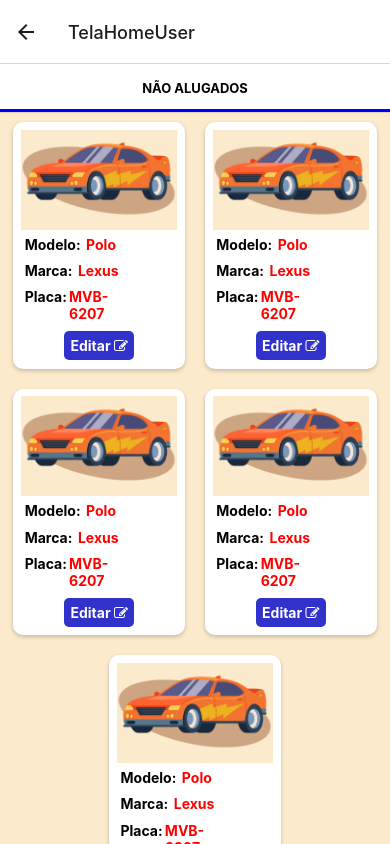
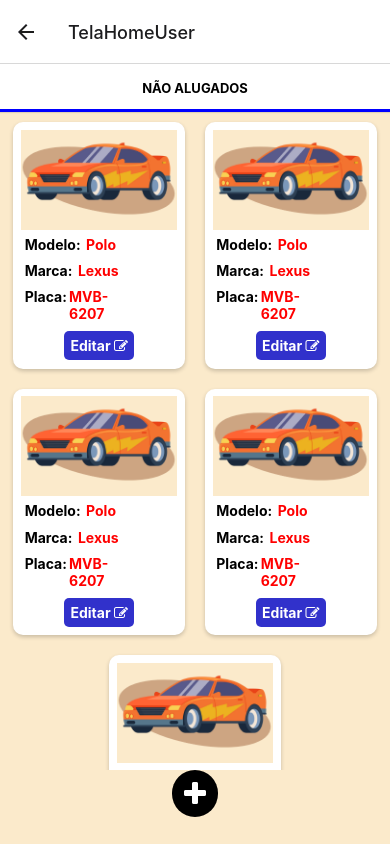
Before and after one commit to RenatoFreitas1991/prj-alocacao, a React Native app: screen /TelaHomeUser in a window 390 px wide. Built offline with nearby package versions, Linux system fonts and the light colour scheme.

Commit message:
feat: components ButtoMore and BR

```diff
--- /dev/null
+++ b/src/components/BR/BR.tsx
@@ -0,0 +1,9 @@
+import React from "react";
+import { View } from "react-native";
+import styles from './BRStyle';
+
+export default function BR() {
+    return(
+        <View style={styles.br} />
+    )
+}
--- /dev/null
+++ b/src/components/BR/BRStyle.tsx
@@ -0,0 +1,11 @@
+import { StyleSheet } from 'react-native';
+
+const styles = StyleSheet.create({
+    br: {
+        height: '1%',
+        marginTop:'5%',
+        width: '100%',
+    }
+});
+
+export default styles;
--- /dev/null
+++ b/src/components/ButtonMore/ButtonMore.tsx
@@ -0,0 +1,12 @@
+import React from 'react';
+import { View, Text, TouchableOpacity } from 'react-native';
+import Icon from 'react-native-vector-icons/FontAwesome';
+import styles from './ButtonMoreStye';
+
+export default function ButtonMore() {
+    return(
+        <TouchableOpacity style={styles.container}>
+            <Icon name="plus" size={28} color="#ffff" />
+        </TouchableOpacity>
+    )
+}
--- /dev/null
+++ b/src/components/ButtonMore/ButtonMoreStye.tsx
@@ -0,0 +1,18 @@
+import { StyleSheet } from 'react-native';
+
+const styles = StyleSheet.create({
+    container: {
+        display: 'flex',
+        justifyContent: 'center',
+        alignItems: 'center',
+        height: 10,
+        backgroundColor: "black",
+        margin: 'auto',
+        padding: '6%',
+        width: '10%',
+        borderRadius: 50,
+        zIndex: 1000,
+    },
+})
+
+export default styles;
--- a/src/screens/VeiculosNaoAlugados/VeiculosNaoAlugados.tsx
+++ b/src/screens/VeiculosNaoAlugados/VeiculosNaoAlugados.tsx
@@ -1,16 +1,25 @@
 import React, { useState } from "react";
 import { View, ScrollView } from "react-native";
 import styles from '../styles/TelaHomeStyle';
+import ButtonMore from '../../components/ButtonMore/ButtonMore'
 
 import CardVeiculo from '../../components/CardVehicle/CardVehicle';
+import BR from '../../components/BR/BR'
 
 export default function VeiculosNaoAlugados() {
     return(
-      <ScrollView style={styles.container}>
+      <View style={styles.container1}>
+        <ScrollView style={styles.container2}>
           <View>
-
           </View>
           <View  style={styles.cardsContainer}>
+            <CardVeiculo
+              modelo="Polo"
+              marca="Lexus"
+              placa="MVB-6207"
+              nameButton="Editar"
+              iconButton="edit"
+            />
             <CardVeiculo
               modelo="Polo"
               marca="Lexus"
@@ -26,7 +35,6 @@
               nameButton="Editar"
               iconButton="edit"
             />
-
             <CardVeiculo
               modelo="Polo"
               marca="Lexus"
@@ -42,16 +50,10 @@
               nameButton="Editar"
               iconButton="edit"
             />
-
-          <CardVeiculo
-            modelo="Polo"
-            marca="Lexus"
-            placa="MVB-6207"
-            nameButton="Editar"
-            iconButton="edit"
-          />
-
           </View>
         </ScrollView>
+        <ButtonMore/>
+        <BR/>
+      </View>
     );
 }
--- a/src/screens/styles/TelaHomeStyle.tsx
+++ b/src/screens/styles/TelaHomeStyle.tsx
@@ -1,10 +1,17 @@
 import { StyleSheet } from 'react-native';
 
 const styles = StyleSheet.create({
-    container: {
+    container1: {
+        display: 'flex',
+        justifyContent: 'center',
+        alignItems: 'center',
         width: '100%',
         height: '100%',
-        display: 'flex',
+        backgroundColor: 'rgb(251,234,203)',
+    },
+    container2: {
+        width: '100%',
+        height: '100%',
         backgroundColor: 'rgb(251,234,203)',
     },
     cardsContainer: {
@@ -16,6 +23,10 @@
         height: '100%',
         display: 'flex',
     },
+    br: {
+        height: '1%',
+        marginTop:'5%',
+    }
 });
 
 export default styles;
--- a/src/screens/styles/h.html
+++ b/src/screens/styles/h.html
@@ -6,7 +6,7 @@
     <title>Document</title>
     <style>
         h1 {
-            color: rgb(242, 242, 242);
+            color: rgba(255, 255, 255, 0);
         }
     </style>
 </head>
```
Lines whose indentation alone changed are shown as unchanged.
